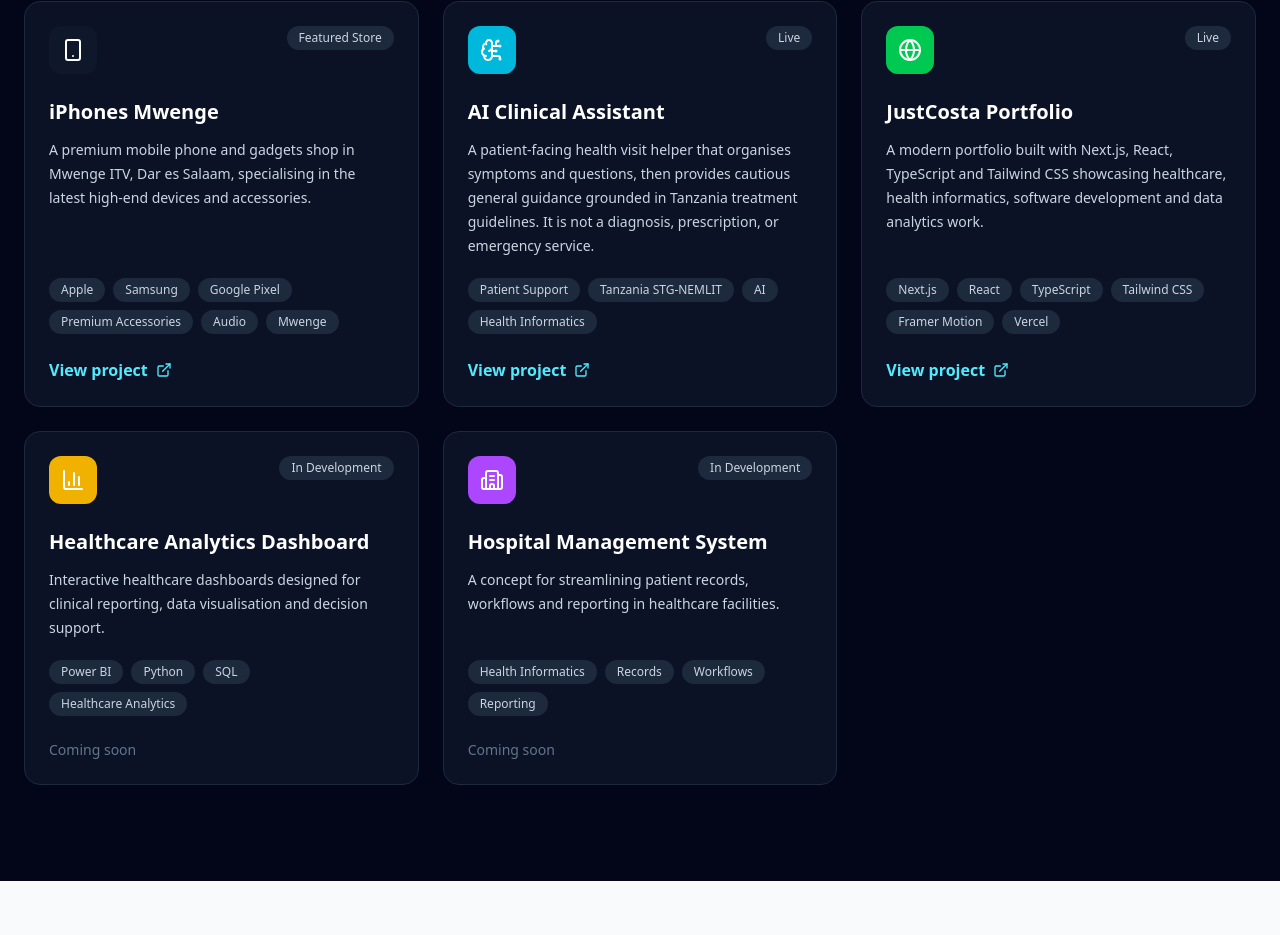
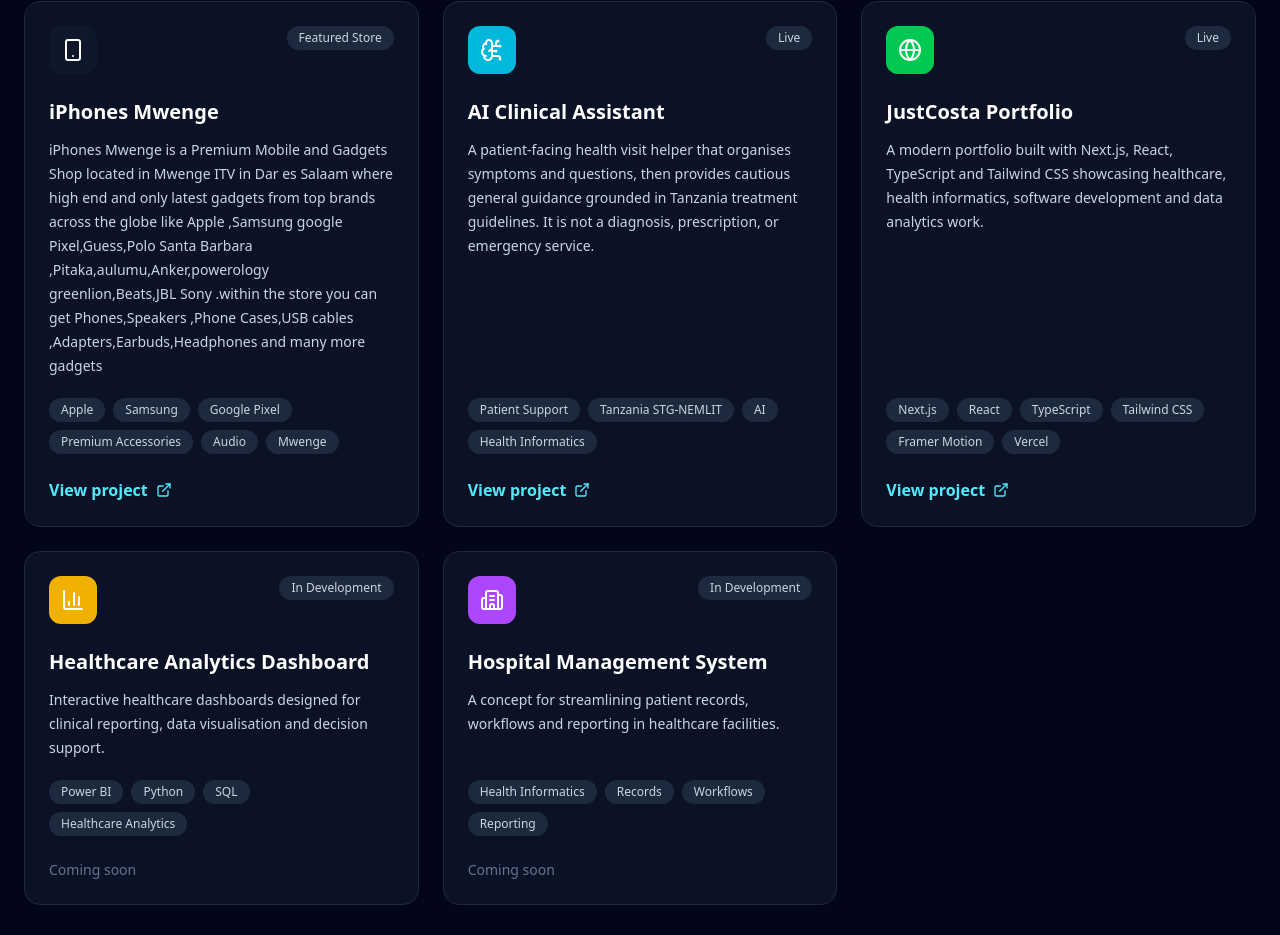
Before and after one commit to CostaHenry5/justcosta-v2, a Next.js app: page / in a window 1280 px wide. Shown: the part 4555-5490 px from the top of the page. Built offline with nearby package versions, Linux system fonts and the light colour scheme.

Commit message:
Update Projects.tsx

```diff
--- a/components/Projects.tsx
+++ b/components/Projects.tsx
@@ -9,7 +9,7 @@ const projects = [
     status: "Featured Store",
     icon: Smartphone,
     color: "bg-slate-900",
-    description: "A premium mobile phone and gadgets shop in Mwenge ITV, Dar es Salaam, specialising in the latest high-end devices and accessories.",
+    description: "iPhones Mwenge is a Premium Mobile and Gadgets Shop located in Mwenge ITV in Dar es Salaam where high end and only latest gadgets from top brands across the globe like Apple ,Samsung google Pixel,Guess,Polo Santa Barbara ,Pitaka,aulumu,Anker,powerology greenlion,Beats,JBL Sony .within the store you can get Phones,Speakers ,Phone Cases,USB cables ,Adapters,Earbuds,Headphones and many more gadgets",
     tech: ["Apple", "Samsung", "Google Pixel", "Premium Accessories", "Audio", "Mwenge"],
     link: "https://www.instagram.com/iphonesmwenge/",
   },
```
